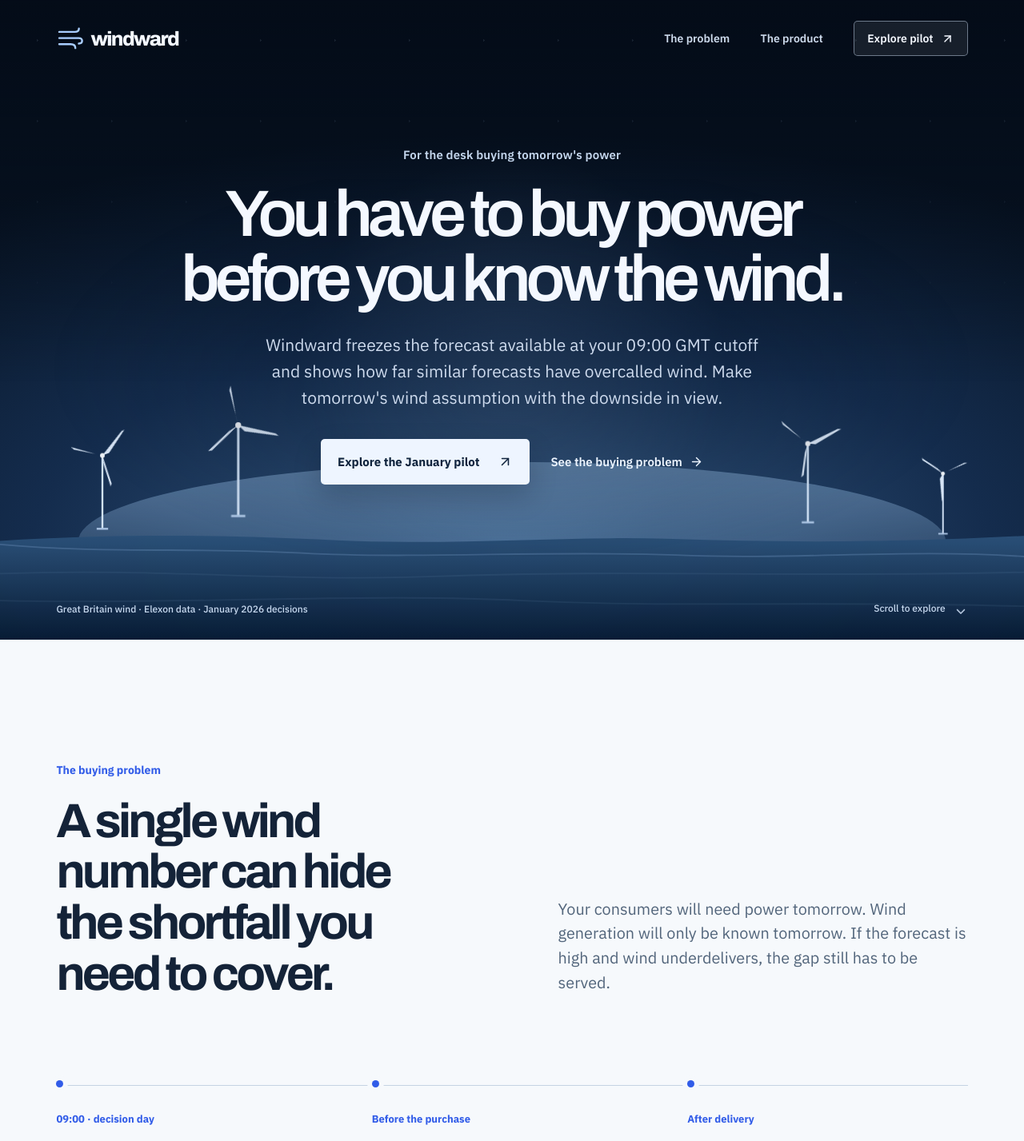
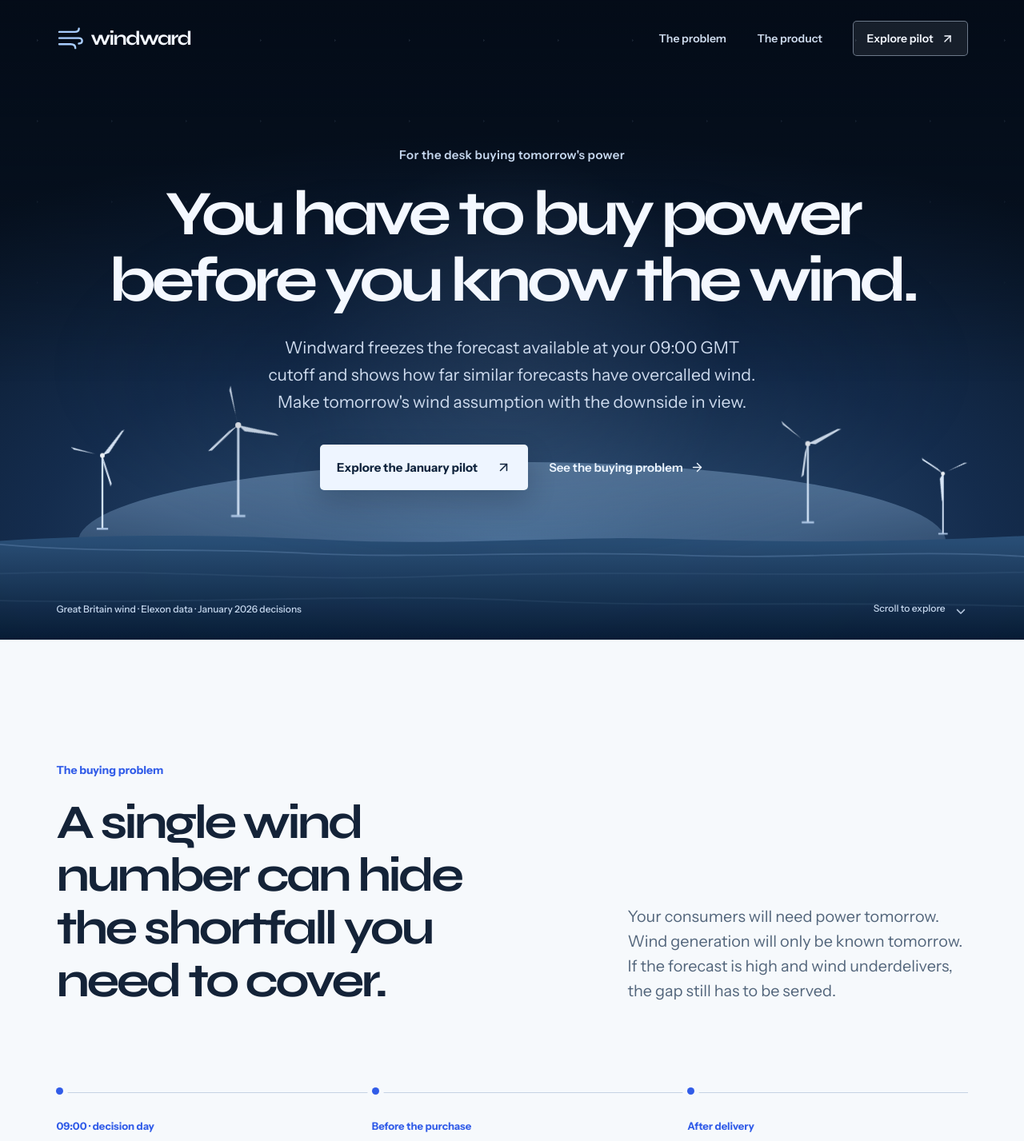
Before and after one commit to Indira-kumar/qwerty-asdfg, a React (Vite) app in the folder client/: page / in a window 1280 px wide. Shown: the top 1427 px of the page at 80% size. Built offline with nearby package versions, Linux system fonts and the light colour scheme.

Commit message:
feat: refine landing page typography

```diff
--- a/client/index.html
+++ b/client/index.html
@@ -9,6 +9,7 @@
     <link rel="preconnect" href="https://fonts.googleapis.com" />
     <link rel="preconnect" href="https://fonts.gstatic.com" crossorigin />
     <link href="https://fonts.googleapis.com/css2?family=Archivo:wght@400;500;600;700;800&family=IBM+Plex+Sans:wght@400;500;600;700&display=swap" rel="stylesheet" />
+    <link href="https://fonts.googleapis.com/css2?family=Instrument+Sans:wght@400;500;600;700&family=Syne:wght@500;600;700;800&display=swap" rel="stylesheet" />
   </head>
   <body>
     <div id="root"></div>
--- a/client/src/landing.css
+++ b/client/src/landing.css
@@ -4,9 +4,11 @@
   --ink: #142338;
   --blue: #315ce8;
   --line: #d8e2ed;
+  --display-type: "Syne", sans-serif;
+  --body-type: "Instrument Sans", sans-serif;
   background: #f5f8fb;
   color: var(--ink);
-  font-family: "IBM Plex Sans", sans-serif;
+  font-family: var(--body-type);
 }
 .landing-page * { box-sizing: border-box; }
 .landing-page a { text-decoration: none; }
@@ -18,9 +20,9 @@ html { scroll-behavior: smooth; }
   display: inline-flex;
   align-items: center;
   gap: 9px;
-  font-family: Archivo, sans-serif;
+  font-family: var(--display-type);
   font-size: 25px;
-  font-weight: 800;
+  font-weight: 700;
   letter-spacing: -.065em;
   color: inherit;
 }
@@ -102,24 +104,24 @@ html { scroll-behavior: smooth; }
   color: #c6d7ee;
   font-size: 15px;
   font-weight: 600;
-  letter-spacing: .01em;
+  letter-spacing: .025em;
 }
 .hero-copy h1 {
-  font-family: Archivo, sans-serif;
-  font-size: clamp(56px, 6.4vw, 104px);
-  font-weight: 600;
-  letter-spacing: -.072em;
-  line-height: .99;
+  font-family: var(--display-type);
+  font-size: clamp(54px, 6.2vw, 96px);
+  font-weight: 700;
+  letter-spacing: -.068em;
+  line-height: 1.04;
   text-wrap: balance;
   margin: 0 auto 26px;
   max-width: 1040px;
 }
 .hero-lead {
-  max-width: 650px;
+  max-width: 630px;
   margin: 0 auto;
   color: #cedbee;
   font-size: clamp(17px, 1.65vw, 21px);
-  line-height: 1.56;
+  line-height: 1.62;
   text-wrap: pretty;
 }
 .hero-actions { display: flex; justify-content: center; align-items: center; gap: 26px; flex-wrap: wrap; margin-top: 36px; }
@@ -196,12 +198,13 @@ html { scroll-behavior: smooth; }
   z-index: 1;
 }
 .preview-kicker {
-  font-size: 12px;
+  font-size: 13px;
   color: #aab9cc;
 }
 .preview-heading h2 {
-  font-family: Archivo, sans-serif;
-  letter-spacing: -0.045em;
+  font-family: var(--display-type);
+  font-weight: 700;
+  letter-spacing: -0.055em;
   font-size: 25px;
   line-height: 1.15;
   margin: 8px 0 0;
@@ -215,7 +218,7 @@ html { scroll-behavior: smooth; }
   background: #26374d;
   border-radius: 50px;
   padding: 7px 10px;
-  font-size: 11px;
+  font-size: 12px;
   color: #c9d7e8;
 }
 .preview-time-dot {
@@ -242,7 +245,7 @@ html { scroll-behavior: smooth; }
   background: transparent;
   cursor: pointer;
   padding: 8px 13px;
-  font-size: 12px;
+  font-size: 13px;
   font-weight: 600;
   border-radius: 4px;
   white-space: nowrap;
@@ -262,7 +265,7 @@ html { scroll-behavior: smooth; }
   align-items: center;
   justify-content: space-between;
   color: #bac8d9;
-  font-size: 12px;
+  font-size: 13px;
   font-weight: 600;
 }
 .preview-chart {
@@ -280,7 +283,7 @@ html { scroll-behavior: smooth; }
 .preview-axis-label {
   font-size: 11px;
   fill: #8ea1ba;
-  font-family: "IBM Plex Sans", sans-serif;
+  font-family: var(--body-type);
 }
 .preview-downside-line {
   fill: none;
@@ -338,7 +341,7 @@ html { scroll-behavior: smooth; }
   flex-wrap: wrap;
   gap: 20px;
   color: #aebed0;
-  font-size: 11px;
+  font-size: 12px;
 }
 .preview-chart-legend span {
   display: inline-flex;
@@ -365,7 +368,7 @@ html { scroll-behavior: smooth; }
   justify-content: space-between;
   align-items: center;
   color: #aebed0;
-  font-size: 11px;
+  font-size: 12px;
   margin-top: 19px;
 }
 .preview-scrubber-label strong {
@@ -400,18 +403,19 @@ html { scroll-behavior: smooth; }
 .preview-values span {
   display: block;
   color: #aebed0;
-  font-size: 10px;
+  font-size: 11px;
   white-space: nowrap;
 }
 .preview-values strong {
   display: block;
-  font-family: Archivo, sans-serif;
+  font-family: var(--display-type);
+  font-weight: 700;
   font-size: 24px;
-  letter-spacing: -0.05em;
+  letter-spacing: -0.055em;
   margin-top: 4px;
 }
 .preview-values small {
-  font-family: "IBM Plex Sans", sans-serif;
+  font-family: var(--body-type);
   color: #aebed0;
   font-size: 11px;
   letter-spacing: 0;
@@ -421,7 +425,7 @@ html { scroll-behavior: smooth; }
   color: #8de1d2;
 }
 .preview-disclaimer {
-  font-size: 10px;
+  font-size: 11px;
   color: #8194aa;
   margin: 13px 0 0;
 }
@@ -431,13 +435,14 @@ html { scroll-behavior: smooth; }
   background: #f6f9fc;
 }
 .problem-heading, .problem-sequence { max-width: 1300px; margin: 0 auto; }
-.problem-heading { display: grid; grid-template-columns: 1fr 1fr; column-gap: clamp(60px, 9vw, 160px); align-items: end; }
+.problem-heading { display: grid; grid-template-columns: minmax(0, 1.18fr) minmax(0, .82fr); column-gap: clamp(60px, 8vw, 120px); align-items: end; }
 .section-index { display: block; color: #315ce8; font-weight: 700; font-size: 14px; margin: 0 0 24px; }
 .problem-heading .section-index { grid-column: 1 / -1; }
 .problem-heading h2, .product-intro h2, .proof-copy h2, .close-content h2 {
-  font-family: Archivo, sans-serif;
-  letter-spacing: -.062em;
-  line-height: 1.06;
+  font-family: var(--display-type);
+  font-weight: 700;
+  letter-spacing: -.06em;
+  line-height: 1.1;
   margin: 0;
   text-wrap: balance;
 }
@@ -448,8 +453,8 @@ html { scroll-behavior: smooth; }
 .problem-sequence article { padding-top: 35px; position: relative; }
 .problem-sequence article::before { content: ""; position: absolute; top: -2px; left: 0; width: 9px; height: 9px; border-radius: 50%; background: #315ce8; box-shadow: 0 0 0 6px #f6f9fc; }
 .sequence-time { color: #315ce8; font-size: 13px; font-weight: 700; }
-.problem-sequence h3 { font-family: Archivo, sans-serif; letter-spacing: -.04em; font-size: clamp(24px, 2vw, 30px); margin: 18px 0 12px; }
-.problem-sequence p { color: #596d82; font-size: 15px; line-height: 1.65; max-width: 365px; margin: 0; }
+.problem-sequence h3 { font-family: var(--display-type); font-weight: 600; letter-spacing: -.045em; font-size: clamp(24px, 2vw, 30px); margin: 18px 0 12px; }
+.problem-sequence p { color: #596d82; font-size: 16px; line-height: 1.62; max-width: 365px; margin: 0; }
 .landing-product { background: #0e2035; color: #eff6ff; padding: clamp(94px, 11vw, 150px) clamp(24px, 5.5vw, 88px) 100px; }
 .product-intro, .product-preview { max-width: 1250px; margin-left: auto; margin-right: auto; }
 .product-intro { display: grid; grid-template-columns: minmax(0, 1.15fr) minmax(300px, .65fr); gap: 70px; align-items: end; margin-bottom: 60px; }
@@ -467,10 +472,10 @@ html { scroll-behavior: smooth; }
 .proof-copy > a:hover { text-decoration: underline; text-underline-offset: 4px; }
 .proof-figures { max-width: 520px; width: 100%; justify-self: start; border-top: 1px solid #b7c9db; }
 .proof-figures > div { border-bottom: 1px solid #b7c9db; padding: 21px 0; display: flex; align-items: baseline; justify-content: space-between; gap: 20px; }
-.proof-figures strong { font-family: Archivo, sans-serif; letter-spacing: -.075em; font-size: clamp(50px, 5vw, 72px); line-height: 1; white-space: nowrap; }
+.proof-figures strong { font-family: var(--display-type); font-weight: 700; letter-spacing: -.07em; font-size: clamp(50px, 5vw, 72px); line-height: 1; white-space: nowrap; }
 .proof-figures strong small { font-size: .46em; letter-spacing: -.04em; }
 .proof-figures span { color: #51657a; text-align: right; font-size: 14px; }
-.proof-figures > p { color: #62758a; font-size: 13px; line-height: 1.6; margin: 19px 0 0; }
+.proof-figures > p { color: #62758a; font-size: 14px; line-height: 1.6; margin: 19px 0 0; }
 .landing-close { min-height: 550px; display: grid; place-items: center; text-align: center; padding: 110px 24px; color: #f6f9ff; background: radial-gradient(circle at 50% 100%, #2f5e93 0%, #132c4d 52%, #081525 100%); }
 .close-content { max-width: 890px; }
 .close-content > span { color: #bdd5ef; font-size: 15px; }
@@ -478,7 +483,7 @@ html { scroll-behavior: smooth; }
 .close-content p { color: #c0d2e6; font-size: 18px; line-height: 1.6; margin: 0 auto 29px; max-width: 590px; }
 .close-content a { display: inline-flex; align-items: center; gap: 22px; background: #f5faff; color: #173452; border-radius: 5px; padding: 18px 21px; font-size: 15px; font-weight: 700; transition: transform .2s, background .2s; }
 .close-content a:hover { transform: translateY(-2px); background: #fff; }
-.landing-footer { max-width: 1512px; min-height: 145px; padding: 25px clamp(24px, 5.5vw, 88px); margin: auto; display: flex; align-items: center; justify-content: space-between; gap: 30px; font-size: 12px; color: #667a8d; }
+.landing-footer { max-width: 1512px; min-height: 145px; padding: 25px clamp(24px, 5.5vw, 88px); margin: auto; display: flex; align-items: center; justify-content: space-between; gap: 30px; font-size: 13px; color: #667a8d; }
 .landing-footer .landing-brand { font-size: 19px; color: #142338; }
 .landing-footer .landing-mark { width: 26px; height: 26px; color: #315ce8; }
 .landing-footer p { margin: 0; max-width: 480px; line-height: 1.5; }
@@ -528,9 +533,9 @@ html { scroll-behavior: smooth; }
   .preview-time { font-size: 10px; padding: 5px 7px; }
   .preview-switch { margin: 22px 0 16px; }
   .preview-switch button { padding: 7px 9px; font-size: 11px; }
-  .preview-chart-legend { gap: 10px; font-size: 10px; }
+  .preview-chart-legend { gap: 10px; font-size: 11px; }
   .preview-values > div { padding: 10px 8px; }
-  .preview-values span { font-size: 9px; white-space: normal; min-height: 24px; }
+  .preview-values span { font-size: 10px; white-space: normal; min-height: 24px; }
   .preview-values strong { font-size: 19px; }
   .landing-proof { padding-top: 90px; padding-bottom: 100px; }
   .proof-figures { margin-top: 18px; }
```
